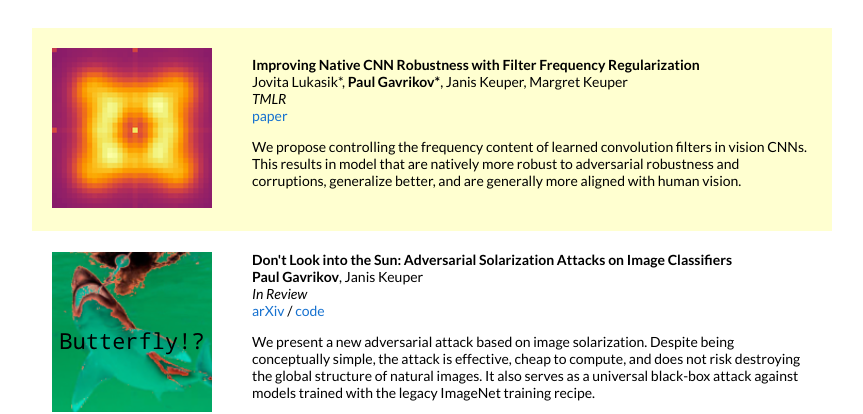
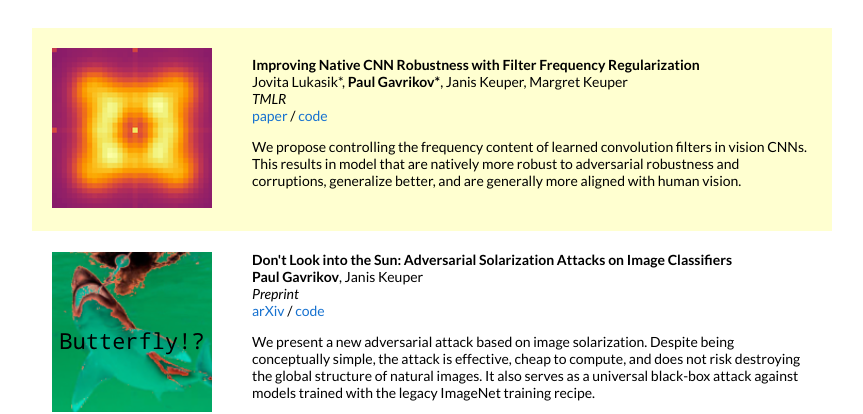
Before and after one commit to paulgavrikov/paulgavrikov.github.io, a Jekyll site: the page built from _posts/2018-05-15-intro.markdown, in a window 1280 px wide and 1400 px high, scrolled down 567 px. Shown: the part 153-567 px from the top of the window, without its empty margins (208-1071 px from the left). Built offline with Jekyll 4.4.1, drawn with Linux system fonts in a browser that asks for light colours.

Commit message:
publications: updating links

```diff
--- a/_data/publications.yml
+++ b/_data/publications.yml
@@ -5,14 +5,14 @@
   highlight: True
   short: "We propose controlling the frequency content of learned convolution filters in vision CNNs. This results in model that are natively more robust to adversarial robustness and corruptions, generalize better, and are generally more aligned with human vision."
   conference: "TMLR"
-  details: <a href="https://openreview.net/forum?id=2wecNCpZ7Y">paper</a> #<!--/ <a href="">arXiv</a> / <a href="">code</a> -->
+  details: <a href="https://openreview.net/forum?id=2wecNCpZ7Y">paper</a> / <a href="https://github.com/jovitalukasik/filter_freq_reg">code</a> #<!--/ <a href="">arXiv</a> -->
   image: images/small/tn_filterfreq.png
 - publication:
   title: "Don't Look into the Sun: Adversarial Solarization Attacks on Image Classifiers"
   authors: <b>Paul Gavrikov</b>, Janis Keuper
   time: 2023
   short: "We present a new adversarial attack based on image solarization. Despite being conceptually simple, the attack is effective, cheap to compute, and does not risk destroying the global structure of natural images. It also serves as a universal black-box attack against models trained with the legacy ImageNet training recipe."
-  conference: "In Review"
+  conference: "Preprint"
   details: <a href="http://arxiv.org/abs/2308.12661">arXiv</a> / <a href="https://github.com/paulgavrikov/adversarial_solarization">code</a>
   image: images/small/tn_advsol.png
 - publication:
@@ -55,7 +55,7 @@
   highlight: True
   short: "Adversarial Training (AT) leads to models that are significantly less overconfident with their decisions, even on clean data, than non-robust models. The analysis shows that not only AT, but also the models' building blocks (like activation functions and pooling) have a strong influence on the models' prediction confidences."
   conference: "NeurIPS, 2022 (initially at ICML Workshops, 2022)"
-  details: <a href="https://arxiv.org/abs/2210.05938">arXiv</a> / <a href="https://github.com/GeJulia/robustness_confidences_evaluation">code</a>
+  details: <a href="https://proceedings.neurips.cc/paper_files/paper/2022/hash/ff887781480973bd3cb6026feb378d1e-Abstract-Conference.html">paper</a> / <a href="https://arxiv.org/abs/2210.05938">arXiv</a> / <a href="https://github.com/GeJulia/robustness_confidences_evaluation">code</a>
   image: images/small/tn_robustconf.png
 - publication:
   title: "Adversarial Robustness through the Lens of Convolutional Filters"
```
